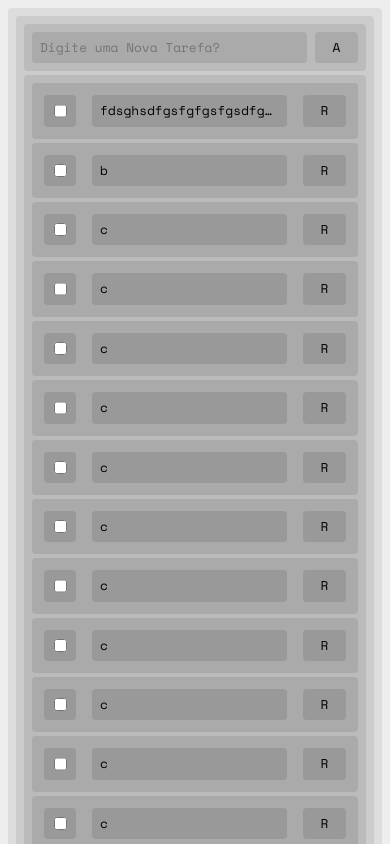
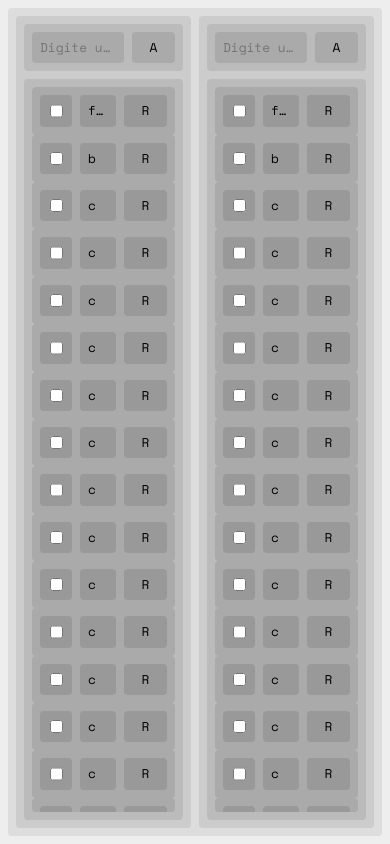
Before and after one commit to SamarionJunior/Projetos, a React (Create React App) app: page / in a window 390 px wide. Built offline with nearby package versions, Linux system fonts and the light colour scheme.

Commit message:
Responsividade Mobile PC

```diff
--- a/src/pages/ToDo/index.jsx
+++ b/src/pages/ToDo/index.jsx
@@ -132,6 +132,7 @@ const ToDo = _ => {
                         <button className="ButtonTextInput" onClick={() => newTaskInput !== "" ? setNewTask(newTaskInput) : console.log("Vazio!!!")}>A</button>
                     </div>
                     <div className="Tasks">
+                        <div className="Scroll">
                             {tasks.length !== 0 ? tasks.map(task =>
                                 <div key={String(task.id)} className="Items">
                                     <label className="containerCheckBox">
@@ -145,6 +146,29 @@ const ToDo = _ => {
                                 <h1>Vazio!!!</h1>
                             }
                         </div>
+                    </div>
+                </section>
+                <section className="List">
+                    <div className="Form">
+                        <input id="NewTaskInput" name="NewTaskInput" type="text" className="TextInput" placeholder="Digite uma Nova Tarefa?" value={newTaskInput} onChange={(e) => setNewTaskInput(String(e.target.value))}/>
+                        <button className="ButtonTextInput" onClick={() => newTaskInput !== "" ? setNewTask(newTaskInput) : console.log("Vazio!!!")}>A</button>
+                    </div>
+                    <div className="Tasks">
+                        <div className="Scroll">
+                            {tasks.length !== 0 ? tasks.map(task =>
+                                <div key={String(task.id)} className="Items">
+                                    <label className="containerCheckBox">
+                                        <input id={`check${task.id}`} name={`check${task.id}`} type="checkbox" className="CheckInput"  check={String(task.isChecked)} onChange={(e) => Check(Number(task.id))}/>
+                                        <span className="spanChackBox"></span>
+                                    </label>
+                                    <label htmlFor={`check${task.id}`} className={task.isChecked ? "Label cortado" : "Label"}>{task.name}</label>
+                                    <button className="ButtonCheckInput" onClick={(e => RemoveTask(Number(task.id)))}>R</button>
+                                </div>
+                            ) :
+                                <h1>Vazio!!!</h1>
+                            }
+                        </div>
+                    </div>
                 </section>
             </main>
         </div>
--- a/src/pages/ToDo/style.css
+++ b/src/pages/ToDo/style.css
@@ -15,9 +15,8 @@
     height: 100%;
     overflow: auto;
     display: flex;
-    justify-content: flex-start;
-    align-items: center;
-    flex-direction: column;
+    justify-content: center;
+    align-content: flex-start;
 }
 
     .ToDoContent{
@@ -25,27 +24,43 @@
         margin: 1.0rem;
         padding: 0.5rem;
         width: calc(100% - 2.0rem);
+        max-width: calc(1024px - 1.0rem);
+        height: calc(100% - 2.0rem);
+        overflow: auto;
+        display: flex;
+        justify-content: center;
+        align-content: flex-start;
+        flex-direction: row;
+        flex-wrap: wrap;
     }
 
         .List{
             background-color: #ccc;
+            margin: 0.5rem;
             padding: 0.5rem;
-            margin: 0.5rem;
             width: calc(100% - 1.0rem);
+            max-width: calc(50% - 1.0rem);
+            min-width: calc(30% - 1.0rem);
+            height: calc(100% - 1.0rem);
+            overflow: auto;
+            display: flex;
+            flex-direction: column;
+            /* max-width: calc(50% - 1.0rem); */
         }
 
             .Form{
                 background-color: #bbb;
+                margin: 0.5rem;
                 padding: 0.5rem;
-                margin: 0.5rem;
                 width: calc(100% - 1.0rem);
+                height: auto;
                 display: flex;
             }
 
                 .TextInput{
                     background-color: #aaa;
+                    margin: 0.5rem;
                     padding: 1.0rem;
-                    margin: 0.5rem;
                     flex-grow: 1;
                     min-width: calc(50% - 1rem);
 
@@ -56,8 +71,8 @@
 
                 .ButtonTextInput{
                     background-color: #aaa;
+                    margin: 0.5rem;
                     padding: 1.0rem;
-                    margin: 0.5rem;
                     width: auto;
                     max-width: calc(50% - 1rem);
                     min-width: calc(6.4rem - 1rem);
@@ -69,23 +84,32 @@
 
             .Tasks{
                 background-color: #bbb;
-                padding: 0.5rem;
                 margin: 0.5rem;
+                padding: 1.0rem;
                 width: calc(100% - 1.0rem);
+                flex-grow: 1;
+                overflow: auto;
+            }
+
+                .Scroll{
+                    width: 100%;
+                    height: 100%;
+                    overflow: auto;
                 }
 
                     .Items{
                         background-color: #aaa;
+                        /* margin: 0.5rem; */
                         padding: 0.5rem;
-                    margin: 0.5rem;
-                    width: calc(100% - 1.0rem);
+                        width: 100%;
+                        /* width: calc(100% - 1.0rem); */
                         display: flex;
                     }
 
                         .containerCheckBox{
                             background-color: #999;
+                            margin: 0.5rem;
                             padding: 1.0rem;
-                        margin: 1.0rem;
                             width: auto;
                             display: flex;
                             justify-content: center;
@@ -97,8 +121,8 @@
 
                         .Label{
                             background-color: #999;
+                            margin: 0.5rem;
                             padding: 1.0rem;
-                        margin: 1.0rem;
                             flex-grow: 1;
 
                             text-overflow: ellipsis;
@@ -108,8 +132,8 @@
 
                         .ButtonCheckInput{
                             background-color: #999;
+                            margin: 0.5rem;
                             padding: 1.0rem;
-                        margin: 1.0rem;
                             width: auto;
                             max-width: calc(20% - 1rem);
                             min-width: calc(6.4rem - 1rem);
@@ -122,5 +146,5 @@
 
 
 .cortado{
-    text-decoration:line-through;
+    text-decoration: line-through;
 }
--- a/src/style.css
+++ b/src/style.css
@@ -18,6 +18,7 @@ body{
 .App{
     width: 100vw;
     height: 100vh;
+    overflow: hidden;
 }
 
 .zebrada:nth-child(odd) {
```
Lines whose indentation alone changed are shown as unchanged.
